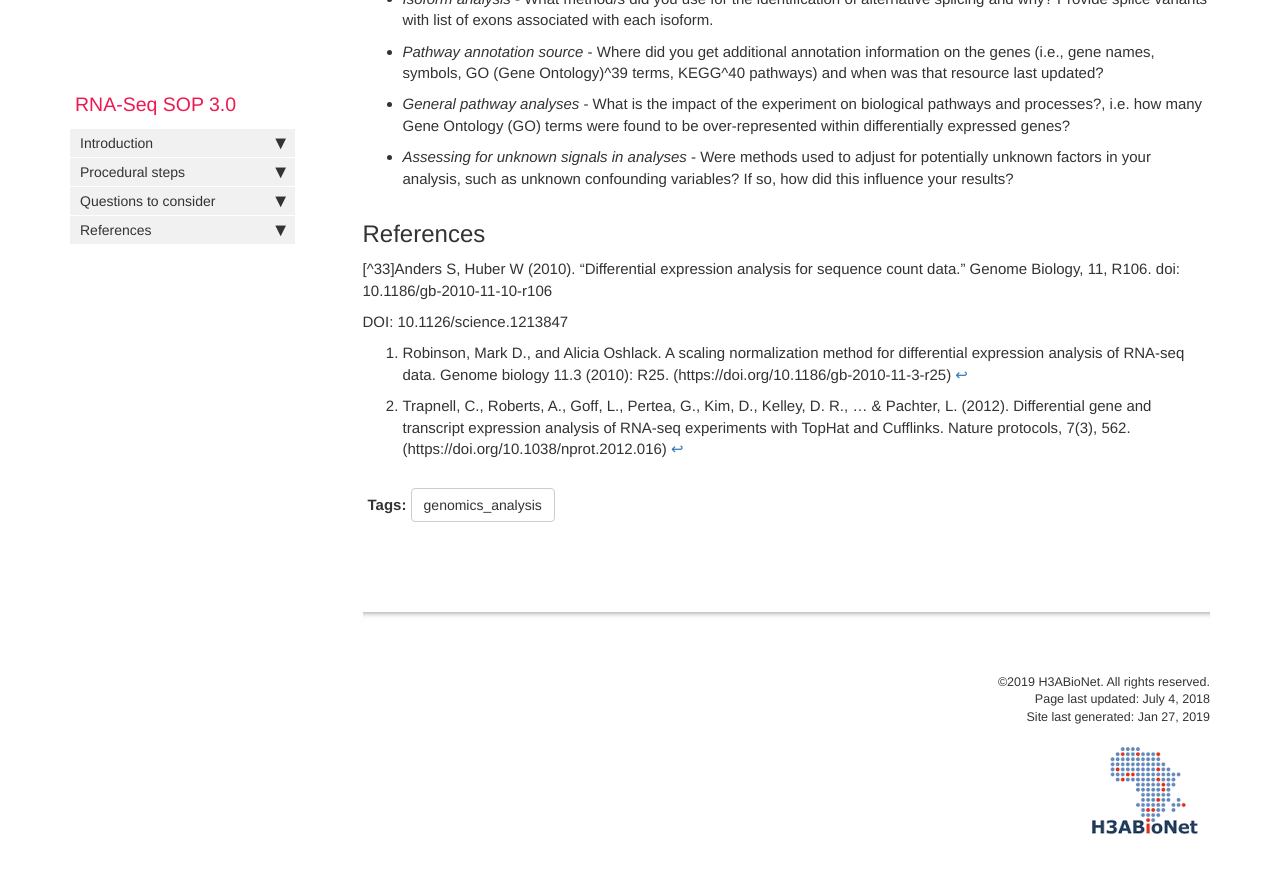
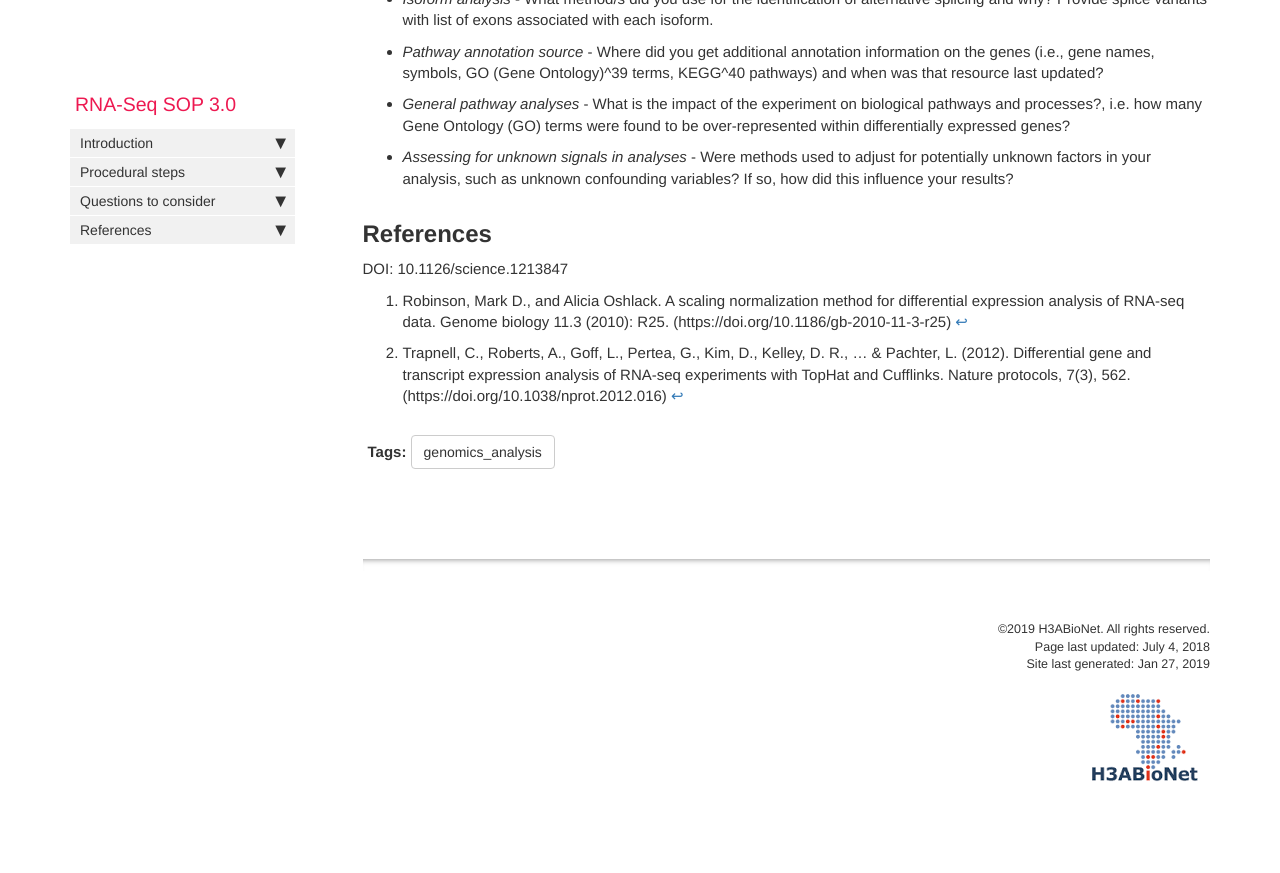
Before and after one commit to h3abionet/H3ABionet-SOPs, a Jekyll site: the page built from pages/genomics_analysis/RNA-Seq/RNA-Seq.md, in a window 1280 px wide and 900 px high, scrolled down 13110 px. Shown: the top 873 px of the window. Built offline with Jekyll 4.4.1, drawn with Linux system fonts in a browser that asks for light colours; nearby versions of some CDN libraries; comment, search, counter and statistics services are not loaded.

```diff
--- a/pages/genomics_analysis/RNA-Seq/RNA-Seq.md
+++ b/pages/genomics_analysis/RNA-Seq/RNA-Seq.md
@@ -425,8 +425,7 @@ Nodes are more than welcome to attempt these, however.  Should these be attempte
 *   *General pathway analyses* - What is the impact of the experiment on biological pathways and processes?, i.e.  how many Gene Ontology (GO) terms were found to be over-represented within differentially expressed genes?
 *   *Assessing for unknown signals in analyses* - Were methods used to adjust for potentially unknown factors in your analysis, such as unknown confounding variables?  If so, how did this influence your results?
 
-## References {#references}
-
+## **References** {#references}
 
 [^1]: Robinson, Mark D., and Alicia Oshlack. A scaling normalization method for differential expression analysis of RNA-seq data. Genome biology 11.3 (2010): R25. (https://doi.org/10.1186/gb-2010-11-3-r25)
 
@@ -492,7 +491,7 @@ Nodes are more than welcome to attempt these, however.  Should these be attempte
 
 [^32]: Dillies, M. A., Rau, A., Aubert, J., Hennequet-Antier, C., Jeanmougin, M., Servant, N., ... & Guernec, G. (2013). A comprehensive evaluation of normalization methods for Illumina high-throughput RNA sequencing data analysis. Briefings in bioinformatics, 14(6), 671-683. (https://doi.org/10.1093/bib/bbs046)
 
-[^33]Anders S, Huber W (2010). “Differential expression analysis for sequence count data.” Genome Biology, 11, R106. doi: 10.1186/gb-2010-11-10-r106
+[^33]: Anders S, Huber W (2010). “Differential expression analysis for sequence count data.” Genome Biology, 11, R106. doi: 10.1186/gb-2010-11-10-r106
 
 [^34]: Love M.I., Huber W., Anders S. (2014). Moderated estimation of fold change and dispersion for RNA-seq data with DESeq2. Genome Biology, 15, 550. (https://doi.org/10.1186/s13059-014-0550-8)
 
```
